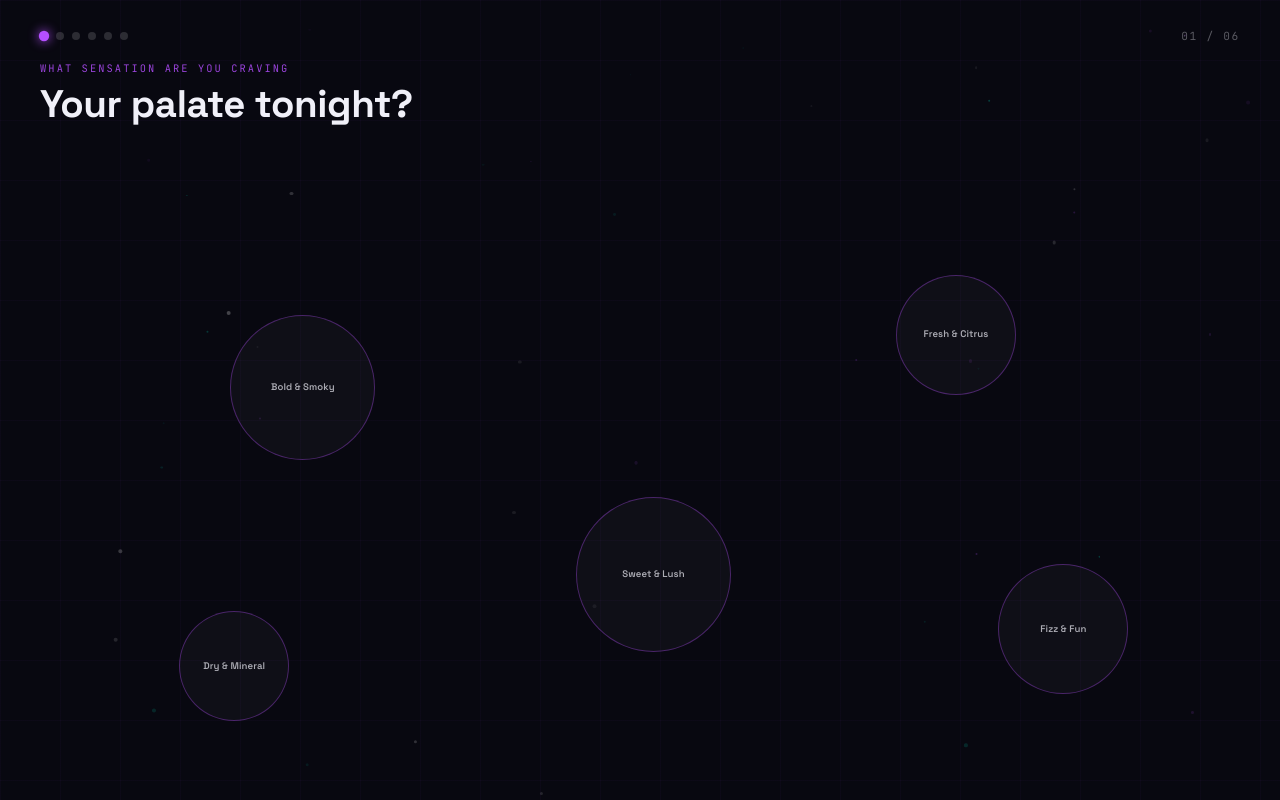
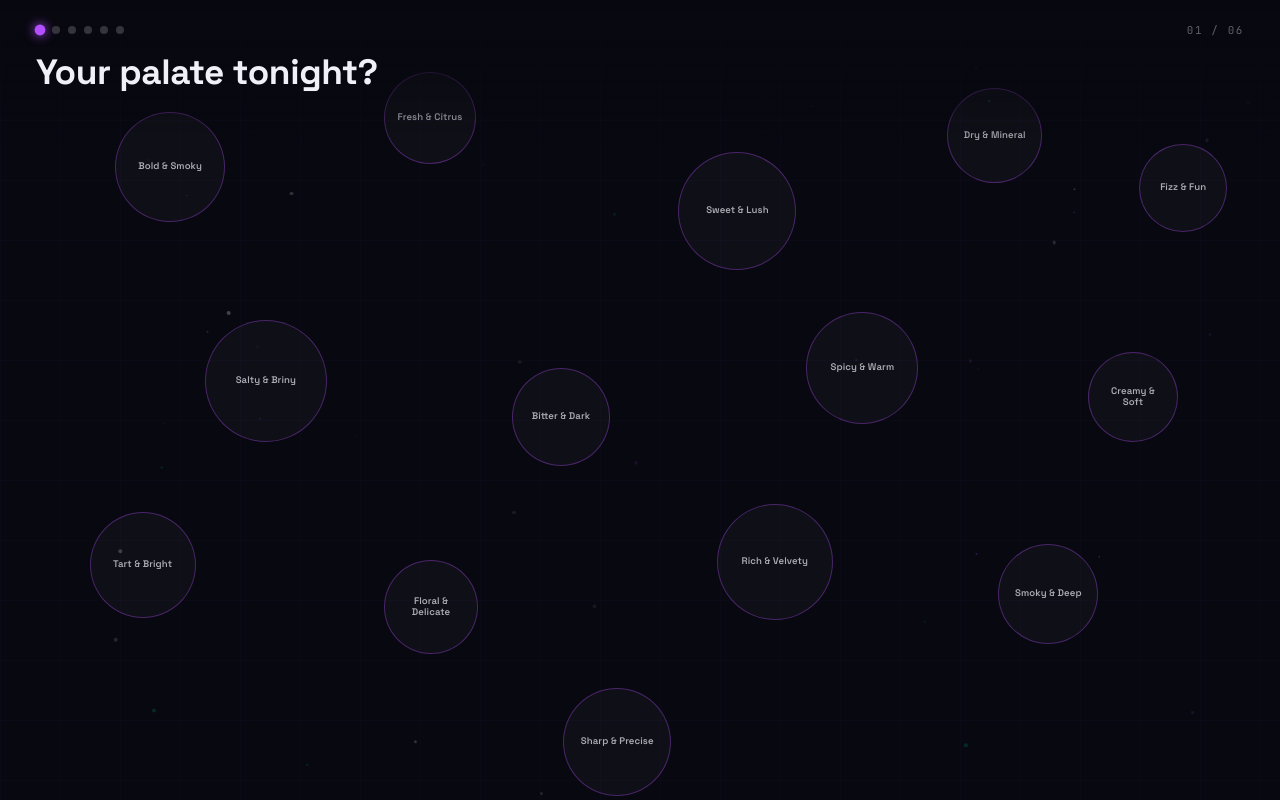
Before and after one commit to andregossip/ai-sommelier, a React (Vite) app in the folder app/: page / in a window 1280 px wide. Both pictures are taken after a click on the button "BEGIN ANALYSIS". Built offline with nearby package versions, Linux system fonts and the light colour scheme.

Commit message:
seperating tags

```diff
--- a/app/src/components/QuestionScreen.tsx
+++ b/app/src/components/QuestionScreen.tsx
@@ -1,5 +1,5 @@
-import { useState, useEffect } from 'react'
-import { motion, AnimatePresence } from 'framer-motion'
+import { useState } from 'react'
+import { motion, type Variants } from 'framer-motion'
 import { QUESTIONS, CIRCLE_POSITIONS, type Option } from '../data/questions'
 import { CircleOption } from './CircleOption'
 import { screenVariants } from './screenVariants'
@@ -9,26 +9,30 @@ type Props = {
   onSelect: (option: Option) => void
 }
 
+const circleContainerVariants: Variants = {
+  hidden: {},
+  visible: { transition: { staggerChildren: 0.05 } },
+}
+
+const circleItemVariants: Variants = {
+  hidden: { opacity: 0, scale: 0.5 },
+  visible: {
+    opacity: 1,
+    scale: 1,
+    transition: { type: 'spring', stiffness: 280, damping: 22 },
+  },
+}
+
 export function QuestionScreen({ questionIndex, onSelect }: Props) {
   const question = QUESTIONS[questionIndex]
   const positions = CIRCLE_POSITIONS[questionIndex]
   const [selected, setSelected] = useState<number | null>(null)
 
-  // Reset selected state when question changes
-  useEffect(() => {
-    setSelected(null)
-  }, [questionIndex])
-
   const handleSelect = (index: number) => {
-    if (selected !== null) return // prevent double-tap
+    if (selected !== null) return
     setSelected(index)
-    // Brief delay so user sees the teal "selected" highlight before advancing
-    setTimeout(() => {
-      onSelect(question.options[index])
-    }, 420)
+    setTimeout(() => onSelect(question.options[index]), 420)
   }
-
-  const progressDots = QUESTIONS.map((_, i) => i)
 
   return (
     <motion.div
@@ -42,139 +46,19 @@ export function QuestionScreen({ questionIndex, onSelect }: Props) {
         zIndex: 1,
         width: '100%',
         height: '100%',
-        display: 'flex',
-        flexDirection: 'column',
       }}
     >
-      {/* Top bar: progress + question number */}
-      <div
-        style={{
-          padding: '28px 40px 0',
-          display: 'flex',
-          justifyContent: 'space-between',
-          alignItems: 'center',
-          flexShrink: 0,
-        }}
-      >
-        {/* Progress dots */}
-        <div style={{ display: 'flex', gap: '8px', alignItems: 'center' }}>
-          {progressDots.map((i) => (
+      {/* Circles fill the ENTIRE screen */}
       <motion.div
-              key={i}
-              animate={{
-                backgroundColor:
-                  i < questionIndex
-                    ? '#00f5d4'
-                    : i === questionIndex
-                    ? '#b44fff'
-                    : 'rgba(255,255,255,0.15)',
-                scale: i === questionIndex ? 1.3 : 1,
-                boxShadow:
-                  i === questionIndex
-                    ? '0 0 8px #b44fff'
-                    : i < questionIndex
-                    ? '0 0 6px #00f5d4'
-                    : 'none',
-              }}
-              transition={{ duration: 0.4 }}
-              style={{
-                width: 8,
-                height: 8,
-                borderRadius: '50%',
-              }}
-            />
-          ))}
-        </div>
-
-        {/* Question counter */}
-        <span
-          style={{
-            fontFamily: "'JetBrains Mono', monospace",
-            fontSize: '0.7rem',
-            color: 'rgba(240,240,248,0.35)',
-            letterSpacing: '0.15em',
-          }}
-        >
-          {String(questionIndex + 1).padStart(2, '0')} / {String(QUESTIONS.length).padStart(2, '0')}
-        </span>
-      </div>
-
-      {/* Question text */}
-      <AnimatePresence mode="wait">
-        <motion.div
-          key={`prompt-${questionIndex}`}
-          initial={{ opacity: 0, y: 8 }}
-          animate={{ opacity: 1, y: 0 }}
-          exit={{ opacity: 0, y: -8 }}
-          transition={{ duration: 0.4 }}
-          style={{
-            padding: '16px 40px 0',
-            flexShrink: 0,
-          }}
-        >
-          <p
-            style={{
-              fontFamily: "'JetBrains Mono', monospace",
-              fontSize: '0.65rem',
-              letterSpacing: '0.2em',
-              textTransform: 'uppercase',
-              color: '#b44fff',
-              margin: '0 0 6px',
-              opacity: 0.85,
-            }}
-          >
-            {question.subtitle}
-          </p>
-          <h2
-            style={{
-              fontFamily: "'Space Grotesk', sans-serif",
-              fontSize: 'clamp(1.6rem, 4vw, 2.4rem)',
-              fontWeight: 700,
-              margin: 0,
-              color: '#f0f0f8',
-              letterSpacing: '-0.01em',
-              lineHeight: 1.15,
-            }}
-          >
-            {question.prompt}
-          </h2>
-        </motion.div>
-      </AnimatePresence>
-
-      {/* Circles area */}
-      <div
-        style={{
-          position: 'relative',
-          flex: 1,
-          minHeight: 0,
-        }}
-      >
-        <AnimatePresence mode="wait">
-          <motion.div
-            key={`circles-${questionIndex}`}
         initial="hidden"
         animate="visible"
-            exit="hidden"
-            variants={{
-              hidden: {},
-              visible: { transition: { staggerChildren: 0.07 } },
-            }}
-            style={{
-              position: 'absolute',
-              inset: 0,
-            }}
+        variants={circleContainerVariants}
+        style={{ position: 'absolute', inset: 0 }}
       >
         {question.options.map((option, i) => (
           <motion.div
             key={`${questionIndex}-${i}`}
-                variants={{
-                  hidden: { opacity: 0, scale: 0.6 },
-                  visible: {
-                    opacity: 1,
-                    scale: 1,
-                    transition: { type: 'spring', stiffness: 300, damping: 22 },
-                  },
-                }}
+            variants={circleItemVariants}
             style={{
               position: 'absolute',
               left: `${positions[i].x}%`,
@@ -192,7 +76,86 @@ export function QuestionScreen({ questionIndex, onSelect }: Props) {
           </motion.div>
         ))}
       </motion.div>
-        </AnimatePresence>
+
+      {/* Floating header overlay — pointer-events: none so circles beneath are tappable */}
+      <div
+        style={{
+          position: 'absolute',
+          top: 0,
+          left: 0,
+          right: 0,
+          zIndex: 10,
+          pointerEvents: 'none',
+          background:
+            'linear-gradient(to bottom, rgba(8,8,16,0.92) 0%, rgba(8,8,16,0.72) 40%, rgba(8,8,16,0.0) 100%)',
+          padding: '22px 36px 52px',
+        }}
+      >
+        {/* Progress dots + counter row */}
+        <div
+          style={{
+            display: 'flex',
+            justifyContent: 'space-between',
+            alignItems: 'center',
+            marginBottom: '14px',
+          }}
+        >
+          <div style={{ display: 'flex', gap: '8px', alignItems: 'center' }}>
+            {QUESTIONS.map((_, i) => (
+              <motion.div
+                key={i}
+                animate={{
+                  backgroundColor:
+                    i < questionIndex
+                      ? '#00f5d4'
+                      : i === questionIndex
+                      ? '#b44fff'
+                      : 'rgba(255,255,255,0.18)',
+                  scale: i === questionIndex ? 1.35 : 1,
+                  boxShadow:
+                    i === questionIndex
+                      ? '0 0 8px #b44fff'
+                      : i < questionIndex
+                      ? '0 0 6px #00f5d4'
+                      : 'none',
+                }}
+                transition={{ duration: 0.4 }}
+                style={{ width: 8, height: 8, borderRadius: '50%' }}
+              />
+            ))}
+          </div>
+
+          <span
+            style={{
+              fontFamily: "'JetBrains Mono', monospace",
+              fontSize: '0.68rem',
+              color: 'rgba(240,240,248,0.38)',
+              letterSpacing: '0.15em',
+            }}
+          >
+            {String(questionIndex + 1).padStart(2, '0')} /{' '}
+            {String(QUESTIONS.length).padStart(2, '0')}
+          </span>
+        </div>
+
+        {/* Question prompt */}
+        <motion.h2
+          key={`prompt-${questionIndex}`}
+          initial={{ opacity: 0, y: 6 }}
+          animate={{ opacity: 1, y: 0 }}
+          transition={{ duration: 0.4, delay: 0.1 }}
+          style={{
+            fontFamily: "'Space Grotesk', sans-serif",
+            fontSize: 'clamp(1.5rem, 3.5vw, 2.2rem)',
+            fontWeight: 700,
+            margin: 0,
+            color: '#f0f0f8',
+            letterSpacing: '-0.01em',
+            lineHeight: 1.15,
+          }}
+        >
+          {question.prompt}
+        </motion.h2>
       </div>
     </motion.div>
   )
--- a/app/src/data/questions.ts
+++ b/app/src/data/questions.ts
@@ -1,70 +1,122 @@
+import { type WineTag } from './tags'
+
 export type Option = {
   label: string
-  tags: string[]
+  tags: WineTag[]
 }
 
 export type Question = {
   id: string
   prompt: string
-  subtitle: string
   options: Option[]
 }
 
-// Pre-computed scatter positions for each question's options
-// Each entry: { x: percent-from-left, y: percent-from-top, size: px }
+// Pre-computed full-screen scatter positions for each question's options.
+// x%, y% are viewport-percentage centres; size is in px.
+// Positions are distributed across the full screen (y: 8–88%, x: 7–92%).
 export type CirclePos = { x: number; y: number; size: number }
 
 export const CIRCLE_POSITIONS: CirclePos[][] = [
-  // Q0 - Taste (5 options)
+  // Q0 – Taste (14 options)
   [
-    { x: 18, y: 28, size: 145 },
-    { x: 70, y: 22, size: 120 },
-    { x: 45, y: 55, size: 155 },
-    { x: 14, y: 72, size: 110 },
-    { x: 78, y: 65, size: 130 },
+    { x: 9,  y: 14, size: 110 },
+    { x: 30, y: 9,  size: 92  },
+    { x: 53, y: 19, size: 118 },
+    { x: 74, y: 11, size: 95  },
+    { x: 89, y: 18, size: 88  },
+    { x: 16, y: 40, size: 122 },
+    { x: 40, y: 46, size: 98  },
+    { x: 63, y: 39, size: 112 },
+    { x: 85, y: 44, size: 90  },
+    { x: 7,  y: 64, size: 106 },
+    { x: 30, y: 70, size: 94  },
+    { x: 56, y: 63, size: 116 },
+    { x: 78, y: 68, size: 100 },
+    { x: 44, y: 86, size: 108 },
   ],
-  // Q1 - Mood (5 options)
+  // Q1 – Mood (14 options)
   [
-    { x: 22, y: 25, size: 130 },
-    { x: 68, y: 18, size: 115 },
-    { x: 42, y: 52, size: 148 },
-    { x: 12, y: 70, size: 120 },
-    { x: 76, y: 62, size: 138 },
+    { x: 12, y: 11, size: 105 },
+    { x: 35, y: 8,  size: 88  },
+    { x: 59, y: 14, size: 115 },
+    { x: 82, y: 9,  size: 92  },
+    { x: 7,  y: 38, size: 118 },
+    { x: 29, y: 44, size: 96  },
+    { x: 53, y: 40, size: 108 },
+    { x: 76, y: 36, size: 90  },
+    { x: 90, y: 47, size: 86  },
+    { x: 17, y: 62, size: 110 },
+    { x: 41, y: 66, size: 96  },
+    { x: 65, y: 60, size: 114 },
+    { x: 87, y: 65, size: 88  },
+    { x: 33, y: 84, size: 102 },
   ],
-  // Q2 - Personality (6 options)
+  // Q2 – Personality (14 options)
   [
-    { x: 15, y: 22, size: 125 },
-    { x: 58, y: 15, size: 108 },
-    { x: 84, y: 30, size: 100 },
-    { x: 35, y: 55, size: 145 },
-    { x: 10, y: 68, size: 115 },
-    { x: 72, y: 60, size: 128 },
+    { x: 8,  y: 9,  size: 96  },
+    { x: 31, y: 13, size: 112 },
+    { x: 56, y: 8,  size: 90  },
+    { x: 79, y: 14, size: 108 },
+    { x: 91, y: 9,  size: 84  },
+    { x: 18, y: 36, size: 120 },
+    { x: 45, y: 40, size: 98  },
+    { x: 69, y: 34, size: 114 },
+    { x: 89, y: 40, size: 88  },
+    { x: 7,  y: 62, size: 106 },
+    { x: 32, y: 66, size: 92  },
+    { x: 58, y: 60, size: 118 },
+    { x: 80, y: 64, size: 100 },
+    { x: 48, y: 84, size: 110 },
   ],
-  // Q3 - Future Vision (5 options)
+  // Q3 – Future Vision (13 options)
   [
-    { x: 20, y: 30, size: 138 },
-    { x: 65, y: 22, size: 118 },
-    { x: 40, y: 58, size: 150 },
-    { x: 16, y: 75, size: 108 },
-    { x: 80, y: 68, size: 125 },
+    { x: 10, y: 12, size: 108 },
+    { x: 32, y: 8,  size: 90  },
+    { x: 57, y: 14, size: 116 },
+    { x: 80, y: 10, size: 88  },
+    { x: 20, y: 38, size: 120 },
+    { x: 47, y: 42, size: 100 },
+    { x: 71, y: 36, size: 112 },
+    { x: 91, y: 42, size: 86  },
+    { x: 8,  y: 64, size: 106 },
+    { x: 31, y: 68, size: 94  },
+    { x: 57, y: 62, size: 116 },
+    { x: 79, y: 66, size: 98  },
+    { x: 38, y: 84, size: 104 },
   ],
-  // Q4 - Goals (6 options)
+  // Q4 – Goals (14 options)
   [
-    { x: 18, y: 20, size: 122 },
-    { x: 62, y: 14, size: 110 },
-    { x: 86, y: 28, size: 98 },
-    { x: 38, y: 52, size: 148 },
-    { x: 12, y: 65, size: 118 },
-    { x: 70, y: 62, size: 130 },
+    { x: 9,  y: 10, size: 112 },
+    { x: 31, y: 14, size: 94  },
+    { x: 55, y: 9,  size: 106 },
+    { x: 77, y: 13, size: 92  },
+    { x: 91, y: 18, size: 86  },
+    { x: 15, y: 38, size: 118 },
+    { x: 41, y: 44, size: 100 },
+    { x: 65, y: 38, size: 112 },
+    { x: 87, y: 44, size: 88  },
+    { x: 7,  y: 64, size: 108 },
+    { x: 29, y: 68, size: 94  },
+    { x: 53, y: 62, size: 120 },
+    { x: 77, y: 66, size: 96  },
+    { x: 44, y: 86, size: 105 },
   ],
-  // Q5 - Environment (6 options)
+  // Q5 – Environment (14 options)
   [
-    { x: 16, y: 24, size: 128 },
-    { x: 60, y: 18, size: 112 },
-    { x: 82, y: 32, size: 102 },
-    { x: 36, y: 56, size: 150 },
-    { x: 14, y: 70, size: 116 },
-    { x: 74, y: 64, size: 134 },
+    { x: 11, y: 11, size: 115 },
+    { x: 36, y: 8,  size: 90  },
+    { x: 61, y: 13, size: 108 },
+    { x: 85, y: 9,  size: 96  },
+    { x: 7,  y: 36, size: 112 },
+    { x: 29, y: 40, size: 98  },
+    { x: 53, y: 35, size: 120 },
+    { x: 77, y: 40, size: 90  },
+    { x: 91, y: 30, size: 86  },
+    { x: 17, y: 62, size: 104 },
+    { x: 41, y: 66, size: 94  },
+    { x: 65, y: 60, size: 116 },
+    { x: 88, y: 64, size: 90  },
+    { x: 53, y: 84, size: 106 },
   ],
 ]
 
@@ -72,31 +124,46 @@ export const QUESTIONS: Question[] = [
   {
     id: 'palate',
     prompt: 'Your palate tonight?',
-    subtitle: 'What sensation are you craving',
     options: [
-      { label: 'Bold & Smoky',   tags: ['bold', 'tannic', 'earthy'] },
-      { label: 'Fresh & Citrus', tags: ['crisp', 'acidic', 'light'] },
-      { label: 'Sweet & Lush',   tags: ['sweet', 'rich', 'fruity'] },
-      { label: 'Dry & Mineral',  tags: ['mineral', 'dry', 'lean'] },
-      { label: 'Fizz & Fun',     tags: ['sparkling', 'light', 'playful'] },
+      { label: 'Bold & Smoky',      tags: ['bold', 'tannic', 'earthy'] },
+      { label: 'Fresh & Citrus',    tags: ['crisp', 'acidic', 'light'] },
+      { label: 'Sweet & Lush',      tags: ['sweet', 'rich', 'fruity'] },
+      { label: 'Dry & Mineral',     tags: ['mineral', 'dry', 'lean'] },
+      { label: 'Fizz & Fun',        tags: ['sparkling', 'light', 'playful'] },
+      { label: 'Salty & Briny',     tags: ['mineral', 'lean', 'acidic'] },
+      { label: 'Bitter & Dark',     tags: ['tannic', 'earthy', 'aged'] },
+      { label: 'Spicy & Warm',      tags: ['bold', 'spicy', 'intense'] },
+      { label: 'Creamy & Soft',     tags: ['rich', 'elegant', 'fruity'] },
+      { label: 'Tart & Bright',     tags: ['acidic', 'crisp', 'light'] },
+      { label: 'Floral & Delicate', tags: ['floral', 'light', 'rosé'] },
+      { label: 'Rich & Velvety',    tags: ['rich', 'fruity', 'bold'] },
+      { label: 'Smoky & Deep',      tags: ['earthy', 'complex', 'aged'] },
+      { label: 'Sharp & Precise',   tags: ['mineral', 'precise', 'dry'] },
     ],
   },
   {
     id: 'mood',
     prompt: 'Your energy right now?',
-    subtitle: 'Tune into this exact moment',
     options: [
-      { label: 'On Fire',       tags: ['bold', 'intense', 'tannic'] },
-      { label: 'Slow & Steady', tags: ['elegant', 'dry', 'mineral'] },
-      { label: 'Romantic',      tags: ['fruity', 'floral', 'rosé'] },
-      { label: 'Celebratory',   tags: ['sparkling', 'playful', 'light'] },
-      { label: 'Philosophical', tags: ['earthy', 'complex', 'aged'] },
+      { label: 'On Fire',      tags: ['bold', 'intense', 'tannic'] },
+      { label: 'Slow & Steady',tags: ['elegant', 'dry', 'mineral'] },
+      { label: 'Romantic',     tags: ['fruity', 'floral', 'rosé'] },
+      { label: 'Celebratory',  tags: ['sparkling', 'playful', 'light'] },
+      { label: 'Philosophical',tags: ['earthy', 'complex', 'aged'] },
+      { label: 'Nostalgic',    tags: ['aged', 'complex', 'earthy'] },
+      { label: 'Restless',     tags: ['crisp', 'acidic', 'intense'] },
+      { label: 'At Peace',     tags: ['elegant', 'mineral', 'lean'] },
+      { label: 'Mischievous',  tags: ['sparkling', 'playful', 'acidic'] },
+      { label: 'Vulnerable',   tags: ['floral', 'light', 'sweet'] },
+      { label: 'Electric',     tags: ['bold', 'crisp', 'intense'] },
+      { label: 'Focused',      tags: ['precise', 'mineral', 'dry'] },
+      { label: 'Warm & Open',  tags: ['fruity', 'rich', 'sweet'] },
+      { label: 'Mysterious',   tags: ['earthy', 'tannic', 'complex'] },
     ],
   },
   {
     id: 'personality',
     prompt: 'You are...',
-    subtitle: 'Pick the archetype that fits tonight',
     options: [
       { label: 'The Rebel',     tags: ['bold', 'tannic', 'intense'] },
       { label: 'The Dreamer',   tags: ['floral', 'sweet', 'light'] },
@@ -104,24 +171,38 @@ export const QUESTIONS: Question[] = [
       { label: 'The Explorer',  tags: ['complex', 'earthy', 'aged'] },
       { label: 'The Host',      tags: ['sparkling', 'playful', 'fruity'] },
       { label: 'The Romantic',  tags: ['rosé', 'fruity', 'floral'] },
+      { label: 'The Strategist',tags: ['precise', 'dry', 'mineral'] },
+      { label: 'The Artist',    tags: ['floral', 'complex', 'elegant'] },
+      { label: 'The Skeptic',   tags: ['lean', 'acidic', 'mineral'] },
+      { label: 'The Leader',    tags: ['bold', 'rich', 'tannic'] },
+      { label: 'The Wildcard',  tags: ['sparkling', 'intense', 'playful'] },
+      { label: 'The Sage',      tags: ['aged', 'complex', 'earthy'] },
+      { label: 'The Empath',    tags: ['fruity', 'sweet', 'light'] },
+      { label: 'The Pioneer',   tags: ['crisp', 'bold', 'complex'] },
     ],
   },
   {
     id: 'future',
     prompt: 'Your next chapter?',
-    subtitle: 'Where is your story heading',
     options: [
-      { label: 'New Horizons',     tags: ['crisp', 'light', 'acidic'] },
-      { label: 'Deep Roots',       tags: ['earthy', 'aged', 'complex'] },
-      { label: 'Peak Performance', tags: ['bold', 'intense', 'tannic'] },
-      { label: 'Quiet Grace',      tags: ['elegant', 'dry', 'mineral'] },
-      { label: 'Wild Card',        tags: ['sparkling', 'playful', 'fruity'] },
+      { label: 'New Horizons',    tags: ['crisp', 'light', 'acidic'] },
+      { label: 'Deep Roots',      tags: ['earthy', 'aged', 'complex'] },
+      { label: 'Peak Mode',       tags: ['bold', 'intense', 'tannic'] },
+      { label: 'Quiet Grace',     tags: ['elegant', 'dry', 'mineral'] },
+      { label: 'Wild Card',       tags: ['sparkling', 'playful', 'fruity'] },
+      { label: 'Revolution',      tags: ['complex', 'bold', 'earthy'] },
+      { label: 'Global Stage',    tags: ['bold', 'rich', 'intense'] },
+      { label: 'Creative Bloom',  tags: ['floral', 'fruity', 'light'] },
+      { label: 'Steady Climb',    tags: ['mineral', 'lean', 'dry'] },
+      { label: 'Lasting Legacy',  tags: ['aged', 'complex', 'earthy'] },
+      { label: 'Hidden Gem',      tags: ['elegant', 'floral', 'precise'] },
+      { label: 'Bright Future',   tags: ['crisp', 'sparkling', 'light'] },
+      { label: 'Deep Dive',       tags: ['tannic', 'aged', 'complex'] },
     ],
   },
   {
     id: 'goals',
     prompt: 'What drives you?',
-    subtitle: 'Your deepest fuel source',
     options: [
       { label: 'Legacy',     tags: ['aged', 'complex', 'earthy'] },
       { label: 'Connection', tags: ['fruity', 'sweet', 'floral'] },
@@ -129,19 +210,34 @@ export const QUESTIONS: Question[] = [
       { label: 'Freedom',    tags: ['crisp', 'light', 'sparkling'] },
       { label: 'Power',      tags: ['bold', 'tannic', 'intense'] },
       { label: 'Beauty',     tags: ['floral', 'rosé', 'elegant'] },
+      { label: 'Mastery',    tags: ['complex', 'aged', 'precise'] },
+      { label: 'Joy',        tags: ['sparkling', 'fruity', 'playful'] },
+      { label: 'Influence',  tags: ['bold', 'rich', 'tannic'] },
+      { label: 'Belonging',  tags: ['fruity', 'light', 'floral'] },
+      { label: 'Adventure',  tags: ['crisp', 'acidic', 'complex'] },
+      { label: 'Clarity',    tags: ['mineral', 'lean', 'precise'] },
+      { label: 'Harmony',    tags: ['elegant', 'dry', 'floral'] },
+      { label: 'Excellence', tags: ['rich', 'bold', 'aged'] },
     ],
   },
   {
     id: 'environment',
     prompt: 'Your ideal scene?',
-    subtitle: 'Where do you feel most alive',
     options: [
-      { label: 'Rooftop at Dusk',     tags: ['sparkling', 'light', 'crisp'] },
-      { label: 'Dark Cellar',         tags: ['earthy', 'aged', 'complex'] },
-      { label: 'Sun-Drenched Coast',  tags: ['crisp', 'acidic', 'mineral'] },
-      { label: 'Candlelit Loft',      tags: ['elegant', 'fruity', 'floral'] },
-      { label: 'Forest Edge',         tags: ['earthy', 'lean', 'dry'] },
-      { label: 'Loud City Night',     tags: ['bold', 'intense', 'tannic'] },
+      { label: 'Rooftop at Dusk',  tags: ['sparkling', 'light', 'crisp'] },
+      { label: 'Dark Cellar',      tags: ['earthy', 'aged', 'complex'] },
+      { label: 'Sunny Coast',      tags: ['crisp', 'acidic', 'mineral'] },
+      { label: 'Candlelit Loft',   tags: ['elegant', 'fruity', 'floral'] },
+      { label: 'Forest Edge',      tags: ['earthy', 'lean', 'dry'] },
+      { label: 'City Night',       tags: ['bold', 'intense', 'tannic'] },
+      { label: 'Mountain Peak',    tags: ['crisp', 'mineral', 'lean'] },
+      { label: 'Desert at Dawn',   tags: ['earthy', 'complex', 'dry'] },
+      { label: 'Hidden Library',   tags: ['aged', 'complex', 'elegant'] },
+      { label: 'Night Market',     tags: ['spicy', 'bold', 'fruity'] },
+      { label: 'Secret Garden',    tags: ['floral', 'light', 'elegant'] },
+      { label: 'Arctic Aurora',    tags: ['crisp', 'mineral', 'precise'] },
+      { label: 'Jazz Club',        tags: ['aged', 'earthy', 'complex'] },
+      { label: 'Open Ocean',       tags: ['mineral', 'acidic', 'lean'] },
     ],
   },
 ]
--- /dev/null
+++ b/app/src/data/tags.ts
@@ -0,0 +1,33 @@
+export const WINE_TAGS = [
+  // Body & structure
+  'bold',
+  'light',
+  'rich',
+  'lean',
+  'tannic',
+
+  // Acidity & freshness
+  'crisp',
+  'acidic',
+  'sparkling',
+
+  // Flavour profile
+  'fruity',
+  'floral',
+  'earthy',
+  'spicy',
+  'sweet',
+  'mineral',
+
+  // Finish & style
+  'dry',
+  'elegant',
+  'complex',
+  'intense',
+  'aged',
+  'precise',
+  'playful',
+  'rosé',
+] as const
+
+export type WineTag = (typeof WINE_TAGS)[number]
--- a/app/src/data/wines.ts
+++ b/app/src/data/wines.ts
@@ -1,10 +1,12 @@
+import { type WineTag } from './tags'
+
 export type Wine = {
   id: string
   name: string
   varietal: string
   region: string
   description: string
-  profileTags: string[]
+  profileTags: WineTag[]
   whyTemplate: string
 }
 
```
Also changed, not shown: 1 other file (tests, documents, lock files or other folders). Lines whose indentation alone changed are shown as unchanged.
